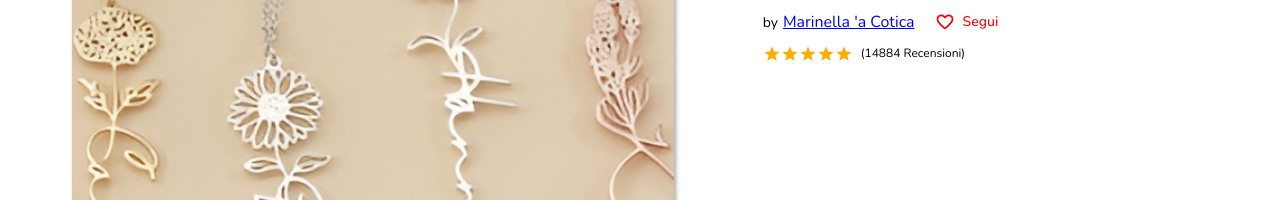
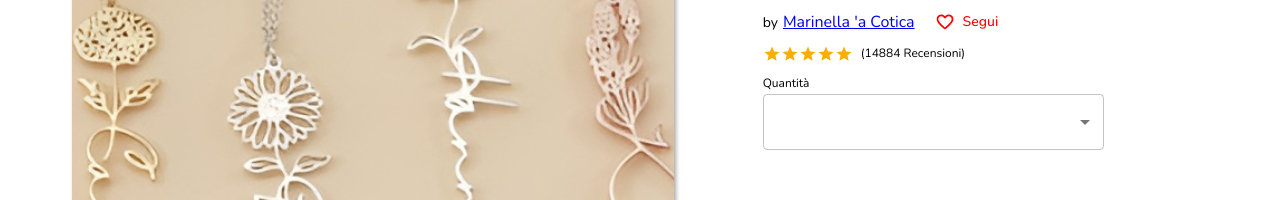
Before and after one commit to gronoGronoti/etsy-fake, a React (Vite) app: page /listing/420 in a window 1280 px wide. Shown: the part 684-884 px from the top of the page. Built offline with nearby package versions, Linux system fonts and the light colour scheme.

Commit message:
demo quantity tab

```diff
--- a/src/components/article-page/ArticlePage.jsx
+++ b/src/components/article-page/ArticlePage.jsx
@@ -14,6 +14,7 @@ import FavoriteBorderRoundedIcon from "@mui/icons-material/FavoriteBorderRounded
 
 import SuggestedArticles from "./SuggestedArticles";
 import Ratings from "../Ratings";
+import QuantityTab from "./QuantityTab"
 
 const ArticlePage = () => {
   let article = useParams();
@@ -112,6 +113,8 @@ const ArticlePage = () => {
                     starNumber={entry.stars}
                     numOfReviews={entry.reviews + " Recensioni"}
                   />
+
+                  <QuantityTab />
                 </Box>
               </Grid>
             </Grid>
--- /dev/null
+++ b/src/components/article-page/QuantityTab.jsx
@@ -0,0 +1,32 @@
+import React, { useState } from "react";
+import Box from "@mui/material/Box";
+import InputLabel from "@mui/material/InputLabel";
+import MenuItem from "@mui/material/MenuItem";
+import FormControl from "@mui/material/FormControl";
+import Select from "@mui/material/Select";
+import Typography from "@mui/material/Typography";
+
+export default function BasicSelect() {
+  const [n, setN] = useState(0);
+
+  const handleChange = (event) => {
+    setN(event.target.value);
+  };
+
+  const numeri = [1, 2, 3, 4, 5, 6, 7, 8, 9, 10];
+
+  return (
+    <Box sx={{ minWidth: 120 }}>
+      <Typography variant="caption" color="initial">
+        Quantità
+      </Typography>
+      <FormControl fullWidth>
+        <Select id="demo-simple-select" value={n} onChange={handleChange}>
+          {numeri.map((val) => (
+            <MenuItem key={`select-n-${val}`} id={val}>{val}</MenuItem>
+          ))}
+        </Select>
+      </FormControl>
+    </Box>
+  );
+}
```
